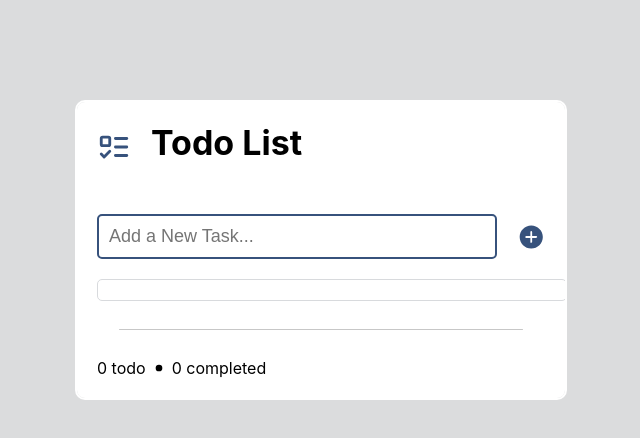
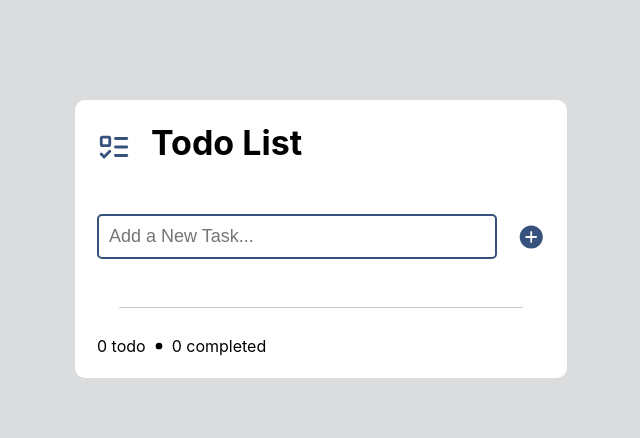
Before and after one commit to gdima96/my-todo-list, a React (Create React App) app: page / in a window 1280 px wide. Shown: the top 438 px of the page, without its empty margins (319-959 px from the left). Built offline with nearby package versions, Linux system fonts and the light colour scheme.

Commit message:
small UI updates

```diff
--- a/src/Components/Todo.css
+++ b/src/Components/Todo.css
@@ -13,7 +13,7 @@
   margin-top: 100px;
   padding: 20px;
   gap: 20px;
-  overflow-y: auto;
+  /* overflow-y: auto; */
 }
 .main-header {
   display: flex;
@@ -48,6 +48,7 @@
   border-radius: 5px;
   outline: none;
   width: 100%;
+
   /* box-sizing: border-box; */
 }
 
@@ -59,26 +60,26 @@
   justify-content: flex-end;
 }
 
-.lists {
+.allLists {
   display: flex;
-  flex-direction: column;
+  /* flex-direction: column; */
   justify-content: space-between;
   align-items: center;
   width: 100%;
   padding: 10px;
   border: 1px solid rgb(216, 218, 221);
   border-radius: 5px;
-  font-size: 18px;
-  gap: 10px;
+  font-size: 20px;
+  gap: 200px;
 }
 
-.lists input[type='checkbox'] {
+.allLists input[type='checkbox'] {
   width: 20px;
   height: 20px;
   cursor: pointer;
 }
 
-.lists input {
+.allLists input {
   border: none;
   outline: none;
 }
```
